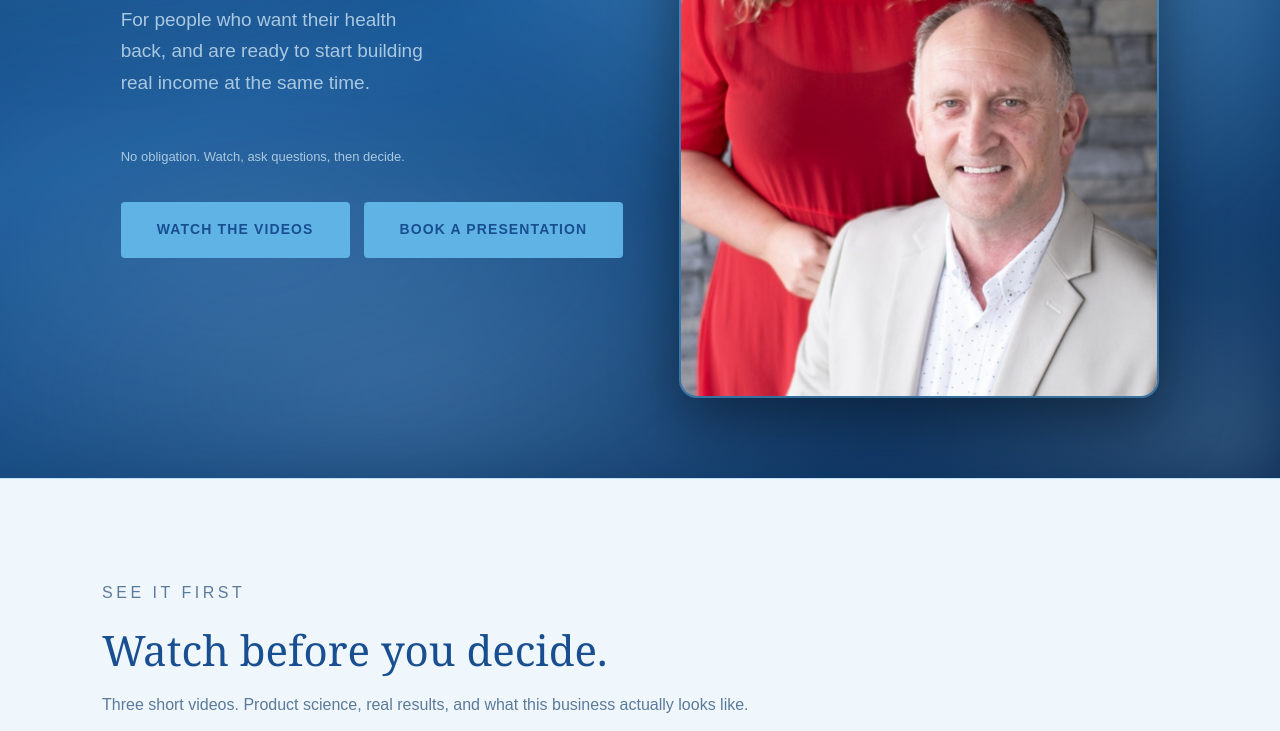
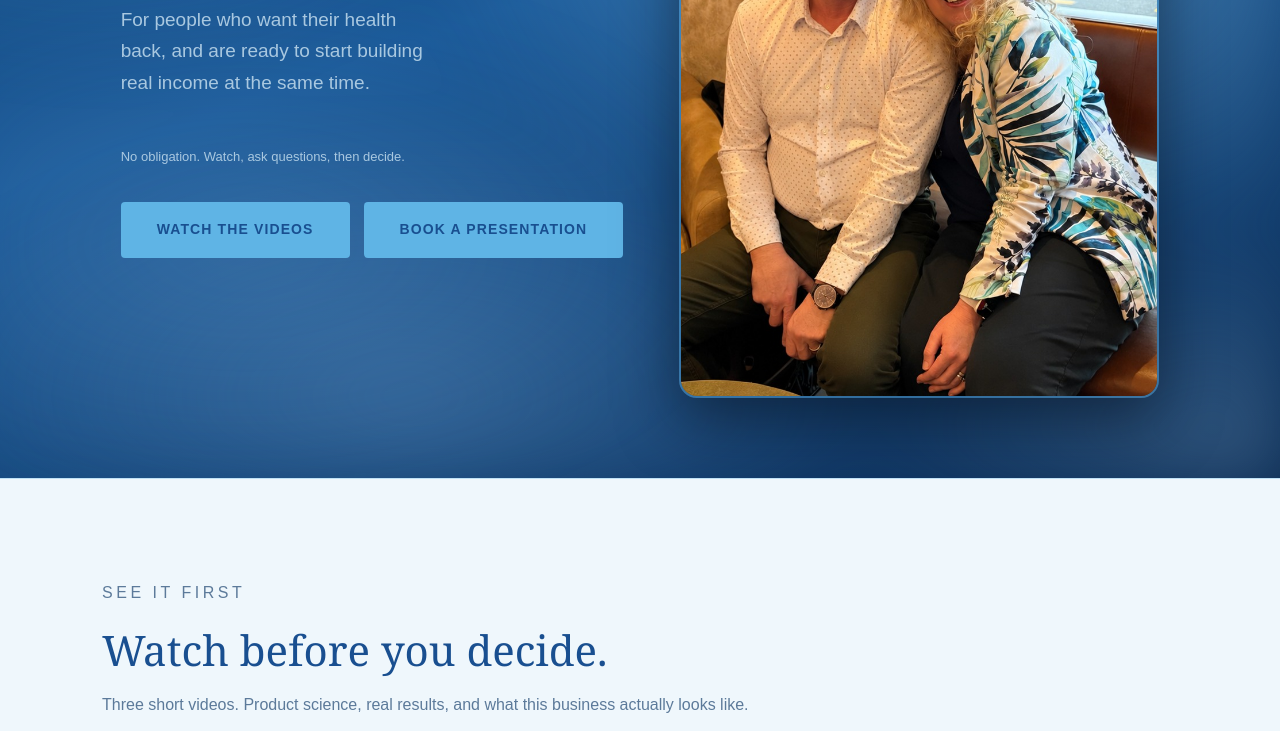
Before and after one commit to LoggieRu/dean-picard-lifewave, a plain HTML site: page index.html in a window 1280 px wide. Shown: the part 489-1220 px from the top of the page. Drawn offline with Linux system fonts and the light colour scheme.

Commit message:
UPDATE: new hero photo for Dean and Lyrese, cropped 2:3 to faces

```diff
--- a/index.html
+++ b/index.html
@@ -750,7 +750,7 @@
     </div>
     </div>
     <div class="hero-photo-wrap">
-      <img src="dean-lyrese-hero.jpg" alt="Dean and Lyrese Picard" class="hero-photo" />
+      <img src="dean-lyrese-hero-v2.jpg" alt="Dean and Lyrese Picard" class="hero-photo" />
     </div>
   </div>
 </section>
```
Also changed, not shown: dean-lyrese-hero-v2.jpg (added), dean-lyrese-hero.jpg (deleted).
